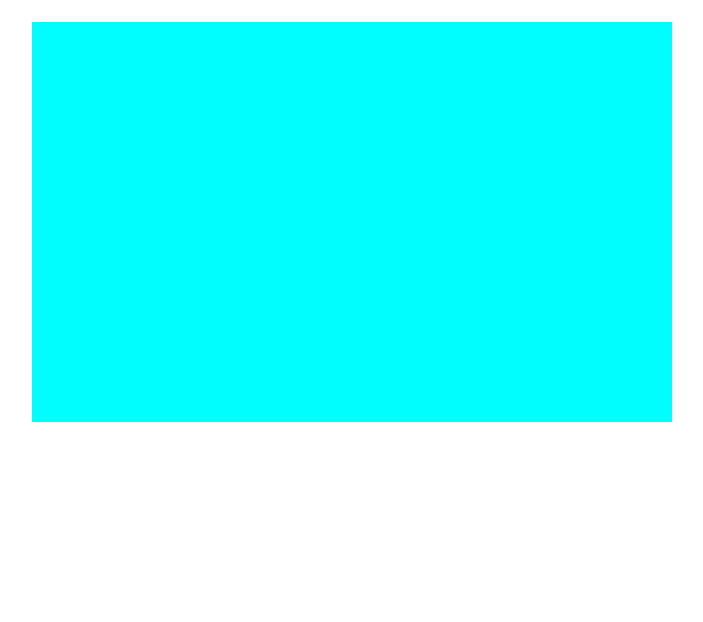
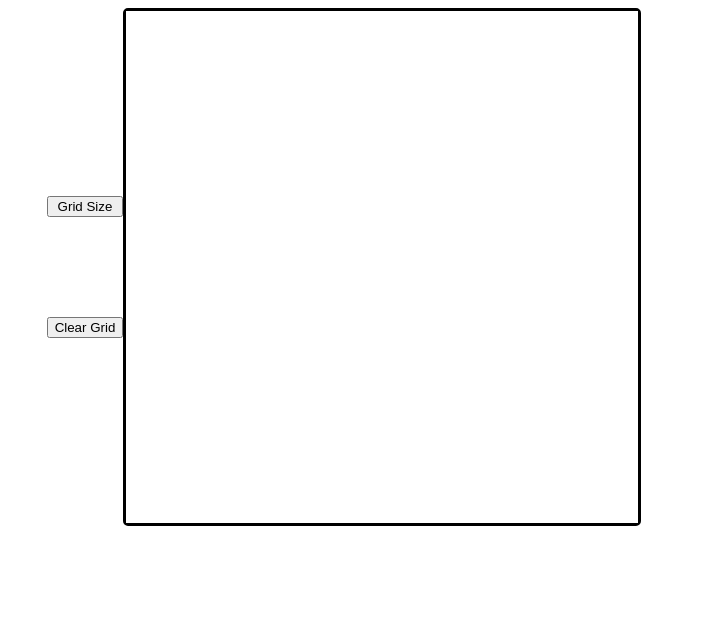
Before and after one commit to sberg02/etch-a-sketch, a plain HTML site: page index.html in a window 1280 px wide. Shown: the part 186-808 px from the top of the page, without its empty margins (296-999 px from the left). Drawn offline with Linux system fonts and the light colour scheme.

Commit message:
Added buttons. Changed grid styles. Added containers.

```diff
--- a/index.html
+++ b/index.html
@@ -9,7 +9,15 @@
 </head>
 
 <body>
-    <div id="grid-container"></div>
+    <h1 class="header">Etch-a-Sketch</h1>
+    <div class="game-container">
+        <div class="button-container">
+            <button id="size-change">Grid Size</button>
+            <button id="clear-grid">Clear Grid</button>
+        </div>
+        <div id="grid-container"></div>
+        <div id="right-spacer"></div>
+    </div>
 
 </body>
 
--- a/javascript.js
+++ b/javascript.js
@@ -12,7 +12,7 @@ function createGrid() {
     //Need a return statment?
 }
 //Listens for hover and changes div to black
-const hoverDiv = document.querySelector('div');
+const hoverDiv = document.querySelector('#grid-container');
 hoverDiv.addEventListener('mouseover', (e) => {
     e.target.style.background = 'black';
 });
--- a/styles.css
+++ b/styles.css
@@ -1,10 +1,16 @@
 html, body {
     height: 100%;
-    width: 100%;
+    font-size: 62.5%;
+    font-family:'Courier New', Courier, monospace
+}
+
+.header {
+    font-size: 3.6rem;
 }
 
 body {
-    display: flex;
+   display: flex;
+   flex-direction: column;
     justify-content: center;
     align-items: center;
 }
@@ -12,14 +18,16 @@ body {
 #grid-container {
     display: flex;
     flex-wrap: wrap;
-    height: 50%;
-    width: 50%;
+    width: 40vw;
+    height: 40vw;
+    border: 3px solid black;
+    border-radius: 5px;
 }
 
 .grid-divs {
     height: 6.25%;
     width: 6.25%;
-    background-color: aqua;
+    background-color: white;
 }
 
 .hovered-div {
@@ -27,3 +35,18 @@ body {
     width: 6.25%;
     background-color: black;
 }
+
+.game-container{
+    display: flex;
+    justify-content: center;
+    align-items: center;
+}
+
+.button-container {
+    display: flex;
+    flex-direction: column;
+}
+
+#size-change {
+    margin-bottom: 10rem;
+}
```
